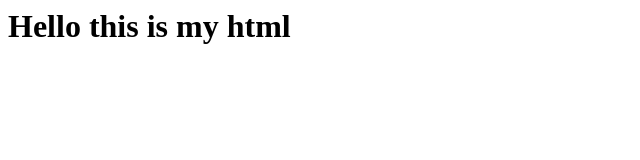
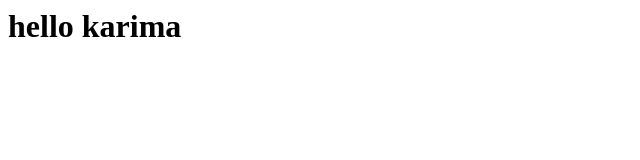
Before and after one commit to karimah2/imagedocker, a plain HTML site: page index.html in a window 1280 px wide. Shown: the whole page, without its empty margins (0-640 px from the left). Drawn offline with Linux system fonts and the light colour scheme.

Commit message:
Update index.html

```diff
--- a/index.html
+++ b/index.html
@@ -1,5 +1,5 @@
 <html>
 <body>
-<h1> Hello this is my html </h1>
+<h1> hello karima </h1>
 </body>
 </html>
```
